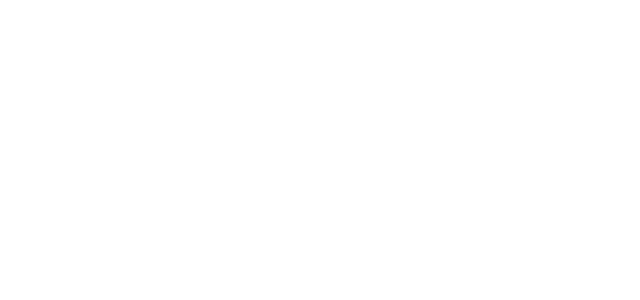
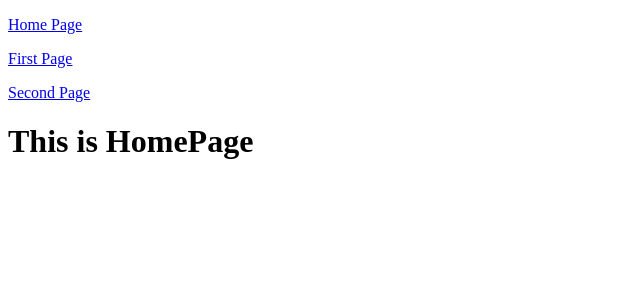
Before and after one commit to Gayoung-Han/DeployTest, a React (Vite) app: page / in a window 1280 px wide. Shown: the top 300 px of the page, without its empty margins (0-640 px from the left). Built offline with nearby package versions, Linux system fonts and the light colour scheme.

Commit message:
chang it to hashrouter

```diff
--- a/src/App.jsx
+++ b/src/App.jsx
@@ -1,4 +1,4 @@
-import { RouterProvider, createBrowserRouter } from "react-router-dom";
+import { HashRouter, Routes, Route } from "react-router-dom";
 import Layout from "./Layout";
 import './App.css'
 
@@ -6,35 +6,17 @@ import DefaultPage from "./views/DefaultPage"
 import FirstPage from "./views/FirstPage"
 import SecondPage from "./views/SecondPage"
 
-
-const router = createBrowserRouter([
-  {
-    path: "/",
-    element: <Layout/>,
-    children: [
-      {
-        index: true,
-        element: <DefaultPage/>
-      },
-      {
-        path: "/firstPage",
-        element: <FirstPage/>
-      },
-      {
-        path: "/secondPage",
-        element: <SecondPage/>
-      }
-    ]
-  }
-],
-  {
-    basename: "/DeployTest"
-  }
-)
-
 function App() {
   return (
-    <RouterProvider router={router} />
+    <HashRouter>
+      <Routes>
+        <Route path="/" element={<Layout />}>
+          <Route index element={<DefaultPage />} />
+          <Route path="firstPage" element={<FirstPage />} />
+          <Route path="secondPage" element={<SecondPage />} />
+        </Route>
+      </Routes>
+    </HashRouter>
   )
 }
 
```
